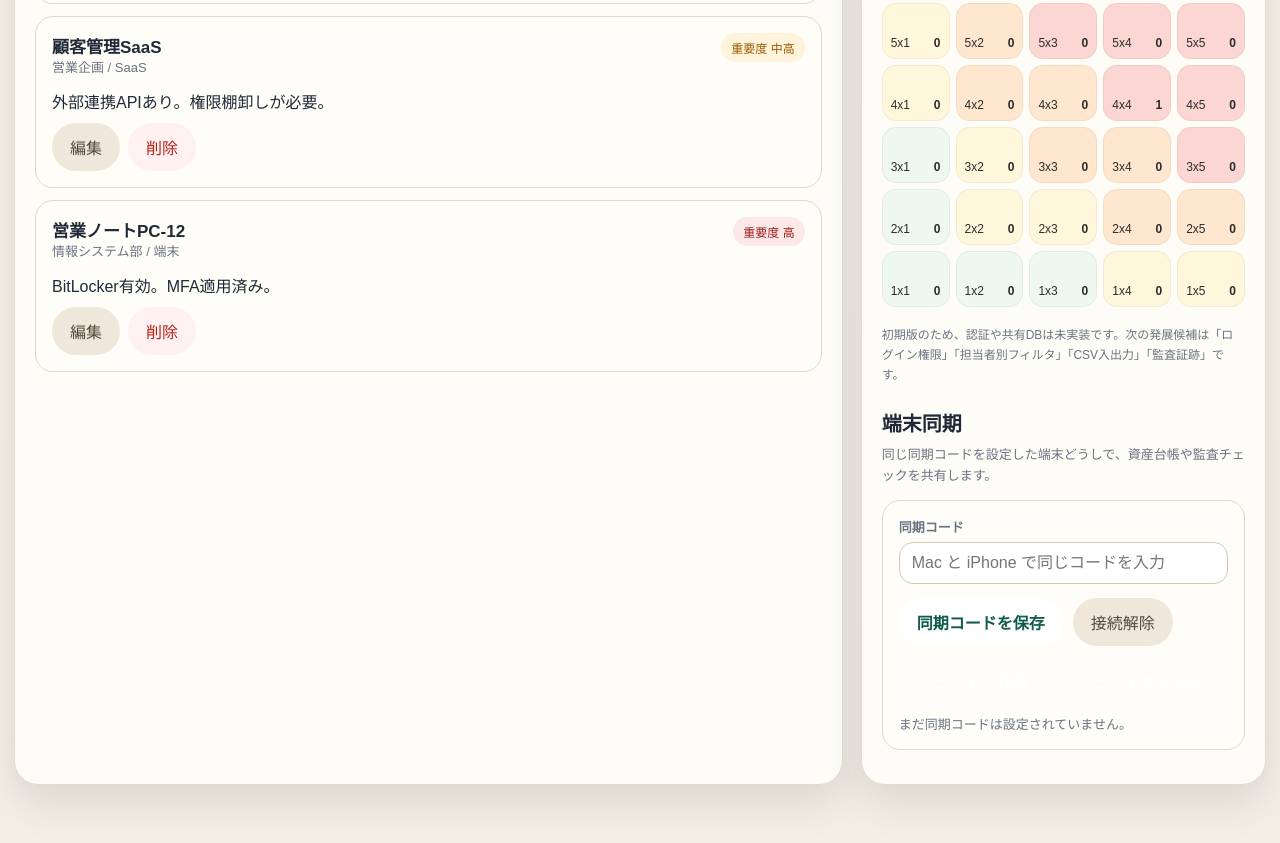
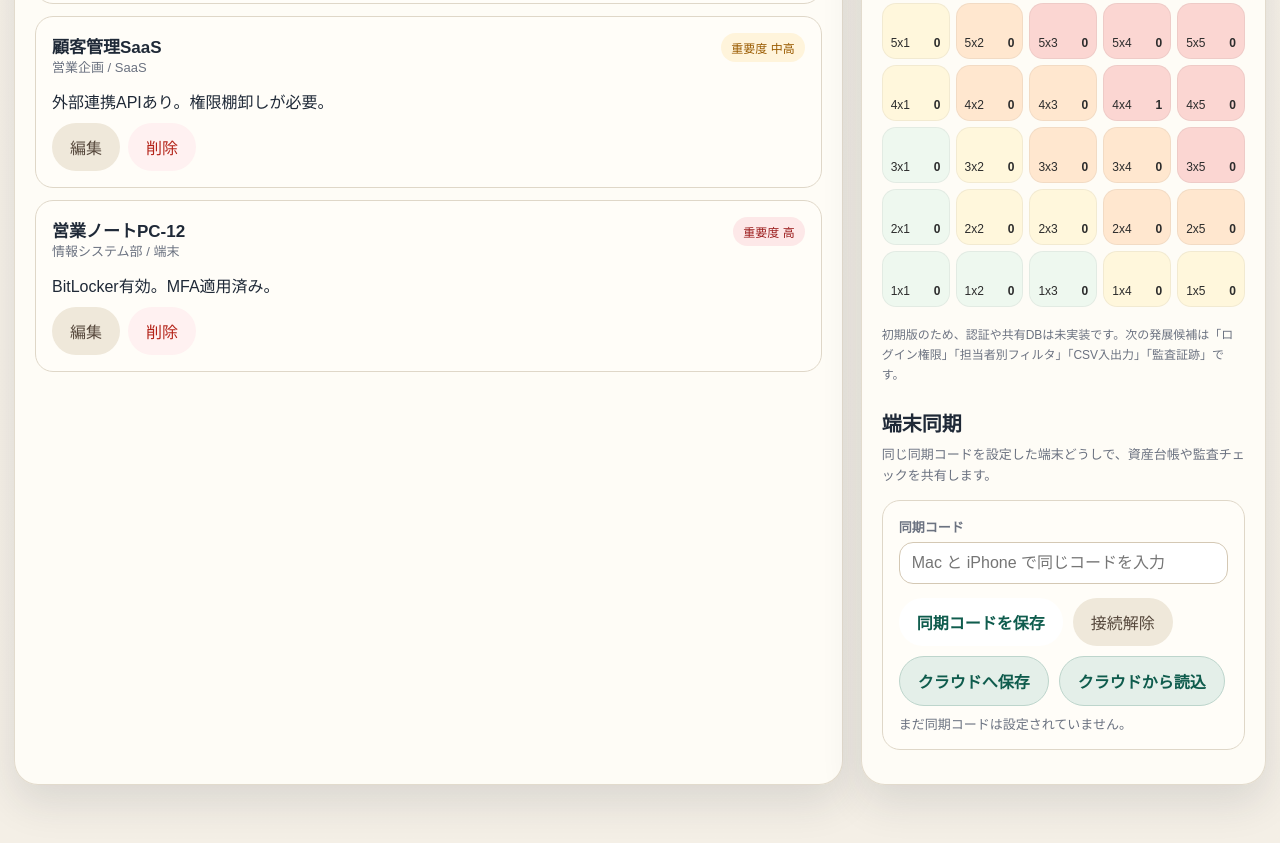
Before and after one commit to zen7024/security-manager-app, a website: page security_management_app.html in a window 1280 px wide. Shown: the part 1227-2070 px from the top of the page. Drawn offline with Linux system fonts and the light colour scheme.

Commit message:
fix: make sync cloud buttons visible

```diff
--- a/security_management_app.html
+++ b/security_management_app.html
@@ -408,6 +408,13 @@
       border-radius:18px;
       padding:16px;
       margin-bottom:14px;
+    }
+
+    .vault-box .btn-secondary{
+      background:#e4efe9;
+      color:var(--brand);
+      border:1px solid #bdd5cc;
+      font-weight:700;
     }
 
     .vault-status{
```
